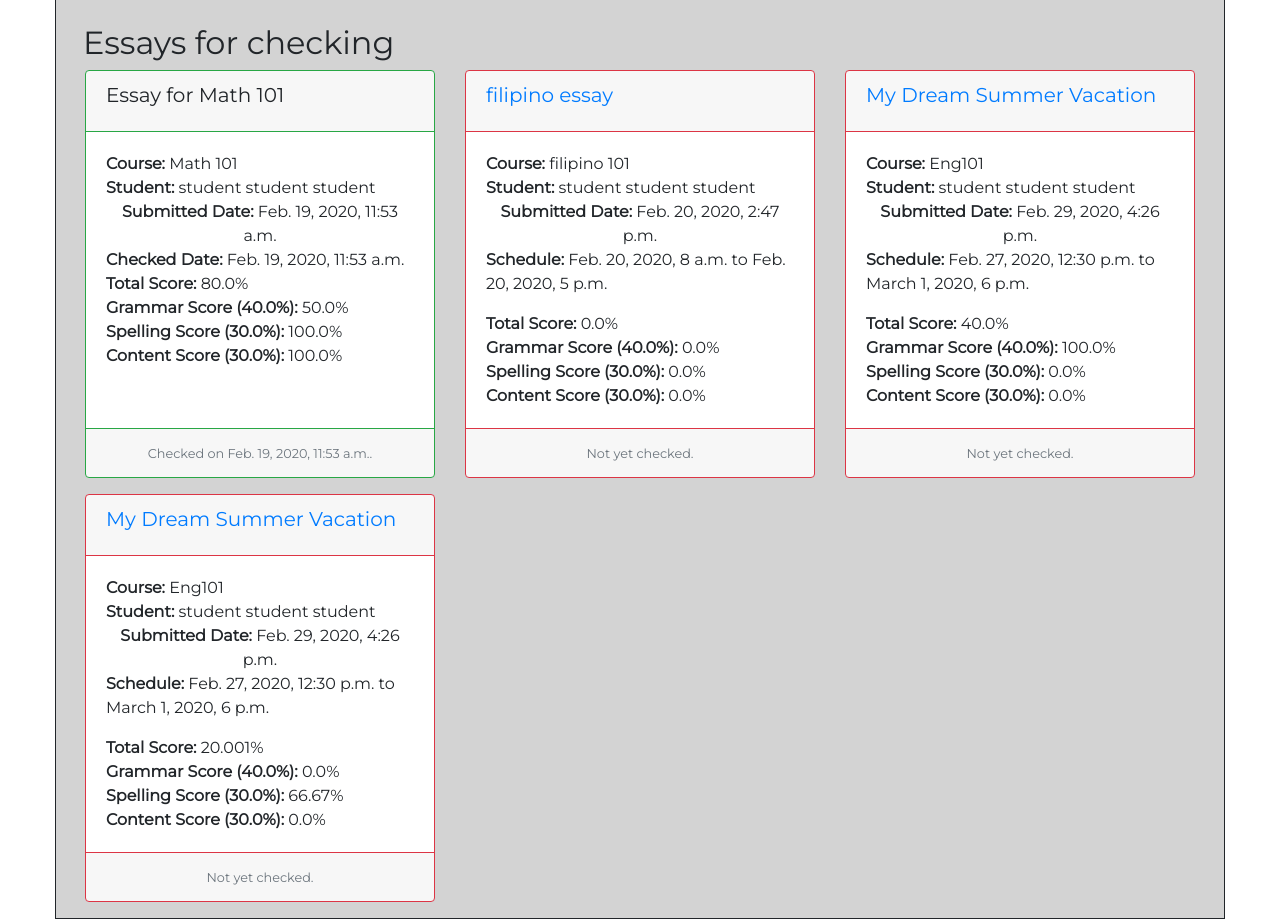
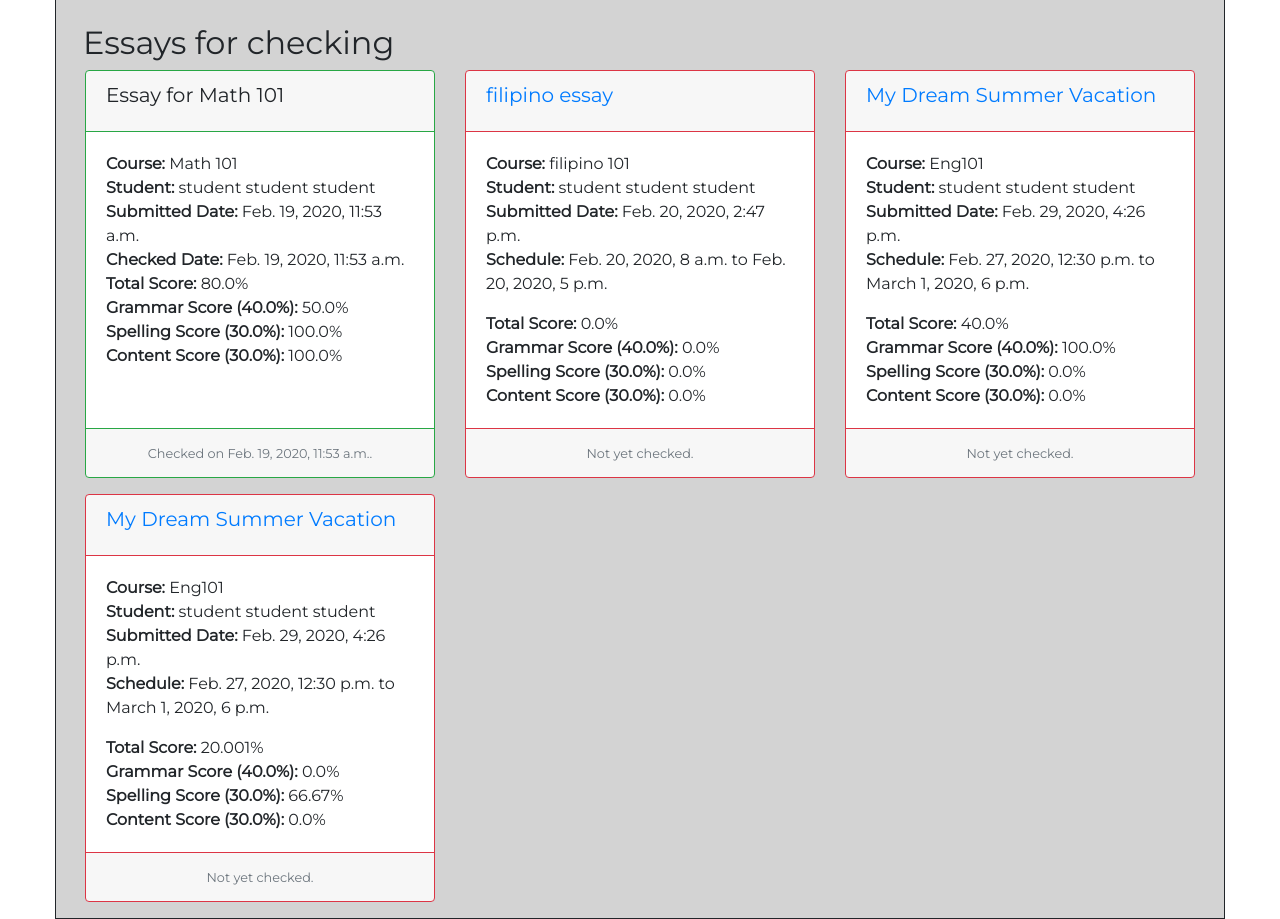
Before and after one commit to vdmamaril06/isanaysay, a Django app: template templates/list_essay_submission_for_teacher.html in a window 1280 px wide. Shown: the part 208-1127 px from the top of the page. Run offline with Django 3.2, Linux system fonts and the light colour scheme; the template is opened without the code that fills it: values that come from a table or form of the project are taken from there, others are empty; data comes from the database, SQL or seed files in the repository; some libraries are stand-ins or nearby versions.

Commit message:
Fixed Submitted Date alignment.

```diff
--- a/templates/list_essay_submission_for_teacher.html
+++ b/templates/list_essay_submission_for_teacher.html
@@ -35,9 +35,9 @@
       <div class="card-header border-danger" ><div style="float:left;" >
       <a href="{% url 'view-essay-submission-for-checking' essay_submission.id %}"><h5 class="card-title">{{ essay_submission.essay }}</h5> </a></div></div>
     <div class="card-body">
-      <p class="card-text" style="float:left;margin-bottom:0px;"><b>Course:</b> {{ essay_submission.essay.course }}</p><br/>
-      <p class="card-text" style="float:left;margin-bottom:0px;"><b>Student:</b> {{ essay_submission.student }}</p>
-      <p class="card-text" style="float:left;margin-bottom:0px;"><b>Submitted Date:</b> {{ essay_submission.submitted_date }}</p>
+      <p class="card-text" style="float:left;margin-bottom:0px;text-align: left;"><b>Course:</b> {{ essay_submission.essay.course }}</p><br/>
+      <p class="card-text" style="float:left;margin-bottom:0px;text-align: left;"><b>Student:</b> {{ essay_submission.student }}</p>
+      <p class="card-text" style="float:left;margin-bottom:0px;text-align: left;"><b>Submitted Date:</b> {{ essay_submission.submitted_date }}</p>
       <p class="card-text" style="float:left; text-align: left;"><b>Schedule:</b> {{ essay_submission.essay.start_date_time }} to {{ essay_submission.essay.end_date_time }}</p>
       <p class="card-text" style="float:left; margin-bottom:0px;clear:both;"><b>Total Score:</b> {{ essay_submission.get_total_score }}%</p><br/><br/><br/><br/>
       <p class="card-text" style="float:left; margin-bottom:0px;clear:both;"><b>Grammar Score ({{essay_submission.essay.criteria_no_1}}%):</b> {{ essay_submission.grammar_score }}%</p>
@@ -54,9 +54,9 @@
     <!--<img class="card-img-top" src="..." alt="Card image cap">-->
       <div class="card-header border-success" ><div style="float:left;" ><h5 class="card-title">{{ essay_submission.essay }}</h5></div></div>
     <div class="card-body">
-      <p class="card-text" style="float:left;margin-bottom:0px;"><b>Course:</b> {{ essay_submission.essay.course }}</p><br/>
-      <p class="card-text" style="float:left;margin-bottom:0px;"><b>Student:</b> {{ essay_submission.student }}</p>
-      <p class="card-text" style="float:left;margin-bottom:0px;"><b>Submitted Date:</b> {{ essay_submission.submitted_date }}</p>
+      <p class="card-text" style="float:left;margin-bottom:0px;text-align: left;"><b>Course:</b> {{ essay_submission.essay.course }}</p><br/>
+      <p class="card-text" style="float:left;margin-bottom:0px;text-align: left;"><b>Student:</b> {{ essay_submission.student }}</p>
+      <p class="card-text" style="float:left;margin-bottom:0px;text-align: left;"><b>Submitted Date:</b> {{ essay_submission.submitted_date }}</p>
       <p class="card-text" style="float:left;margin-bottom:0px;"><b>Checked Date:</b> {{ essay_submission.checked_date }}</p><br/><br/><br/><br/>
       <p class="card-text" style="float:left; margin-bottom:0px;clear:both;"><b>Total Score:</b> {{ essay_submission.get_total_score }}%</p><br/>
       <p class="card-text" style="float:left; margin-bottom:0px;"><b>Grammar Score ({{essay_submission.essay.criteria_no_1}}%):</b> {{ essay_submission.grammar_score }}%</p>
```
